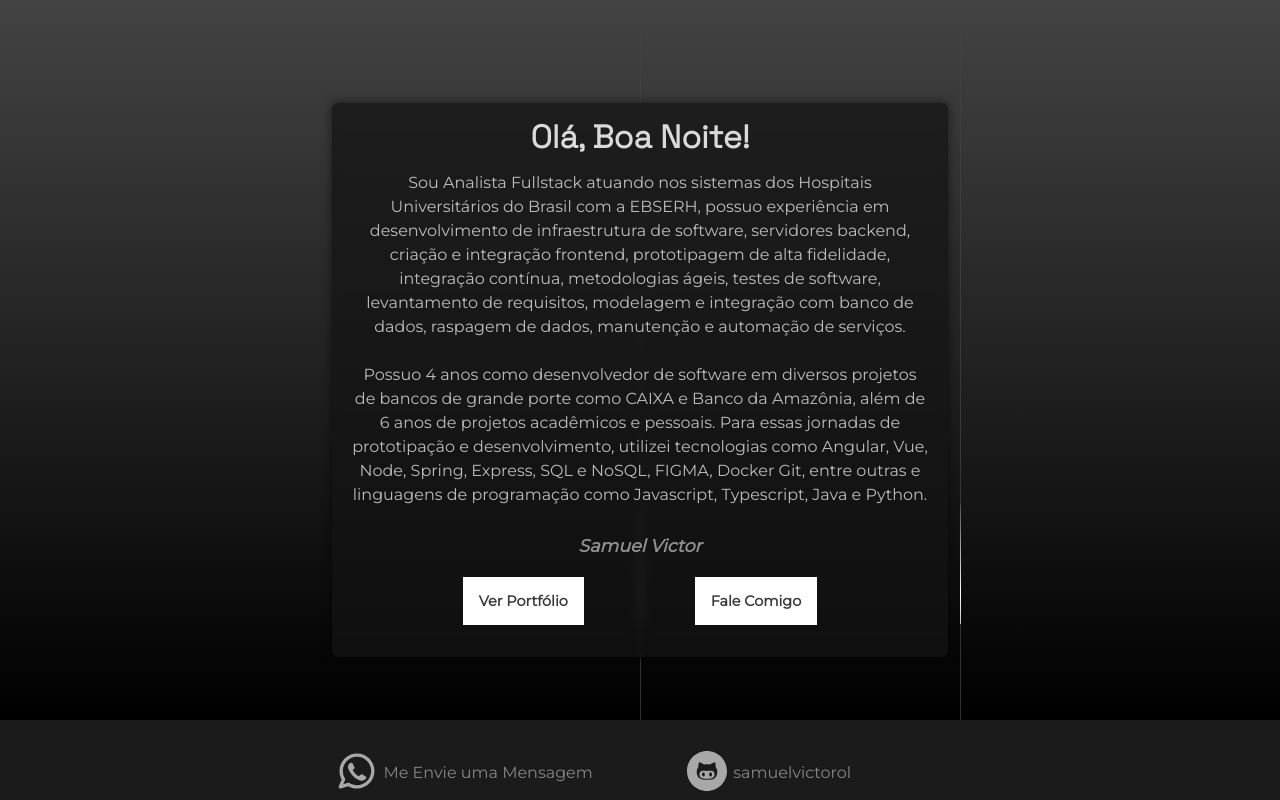
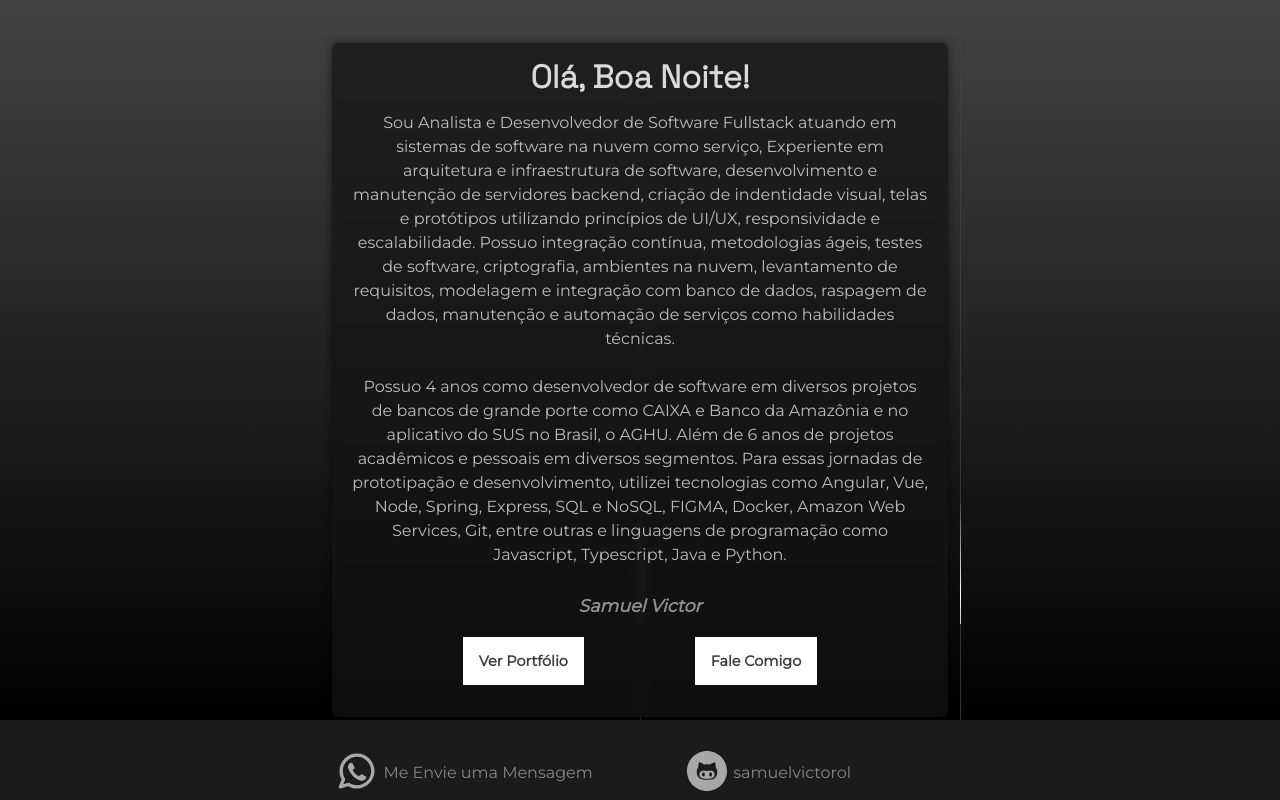
Before and after one commit to samuelvictorol/portfolio, an Angular app: page /sobre in a window 1280 px wide. Built offline with nearby package versions, Linux system fonts and the light colour scheme; a web font is replaced by a local one.

Commit message:
melhoria textual

```diff
--- a/src/app/home/home.component.html
+++ b/src/app/home/home.component.html
@@ -1,7 +1,7 @@
 <div class="home-wrapper animate__animated animate__fadeIn">
   <div class="text">
     <h1 class="animate__animated animate__zoomInDown">Samuel Victor</h1>
-    <h2 class="animate__animated animate__flipInX">Fullstack Developer</h2>
+    <h2 class="animate__animated animate__flipInX">Soluções em Software</h2>
     <button (mouseenter)="startTrip('sobre')" (click)="startTrip('sobre')" class="btn-home">Quem sou ??</button>
   </div>
   <ul class="circles">
--- a/src/app/sobre/sobre.component.html
+++ b/src/app/sobre/sobre.component.html
@@ -2,11 +2,16 @@
     <div class="container-sobre">
         <div class="sobre-text animate__animated animate__fadeInDown">
             <h1 style="text-align:center">Olá, {{ saudacao }}!</h1>
-            <p style="text-align:center">Sou Analista Fullstack atuando nos sistemas dos Hospitais Universitários do Brasil com a EBSERH, possuo experiência em desenvolvimento de infraestrutura de software, servidores backend, criação e integração frontend, prototipagem de alta fidelidade, integração contínua, metodologias ágeis, testes de software, levantamento de requisitos, modelagem e integração com banco de dados, raspagem de dados, manutenção e automação de serviços.
+            <p style="text-align:center">
+                Sou Analista e Desenvolvedor de Software Fullstack atuando em sistemas de software na nuvem como serviço,
+                Experiente em arquitetura e infraestrutura de software, desenvolvimento e manutenção de servidores backend, criação de indentidade visual, telas e protótipos utilizando princípios de UI/UX, responsividade e escalabilidade.
+                Possuo integração contínua, metodologias ágeis, testes de software, criptografia, ambientes na nuvem, levantamento de requisitos, modelagem e integração com banco de dados, raspagem de dados,
+                manutenção e automação de serviços como habilidades técnicas.
                 <br>
             </p>
             <p style="text-align:center">
-                Possuo 4 anos como desenvolvedor de software em diversos projetos de bancos de grande porte como CAIXA e Banco da Amazônia, além de 6 anos de projetos acadêmicos e pessoais. Para essas jornadas de prototipação e desenvolvimento, utilizei tecnologias como Angular, Vue, Node, Spring, Express, SQL e NoSQL, FIGMA, Docker Git, entre outras e linguagens de programação como Javascript, Typescript, Java e Python.
+                Possuo 4 anos como desenvolvedor de software em diversos projetos de bancos de grande porte como CAIXA e Banco da Amazônia e no aplicativo do SUS no Brasil, o AGHU. Além de 6 anos de projetos acadêmicos e pessoais em diversos segmentos.
+                Para essas jornadas de prototipação e desenvolvimento, utilizei tecnologias como Angular, Vue, Node, Spring, Express, SQL e NoSQL, FIGMA, Docker, Amazon Web Services, Git, entre outras e linguagens de programação como Javascript, Typescript, Java e Python.
             </p>
             <p style="text-align:center" id="my-name">Samuel Victor</p>
             <div class="btns-wrapper">
```
